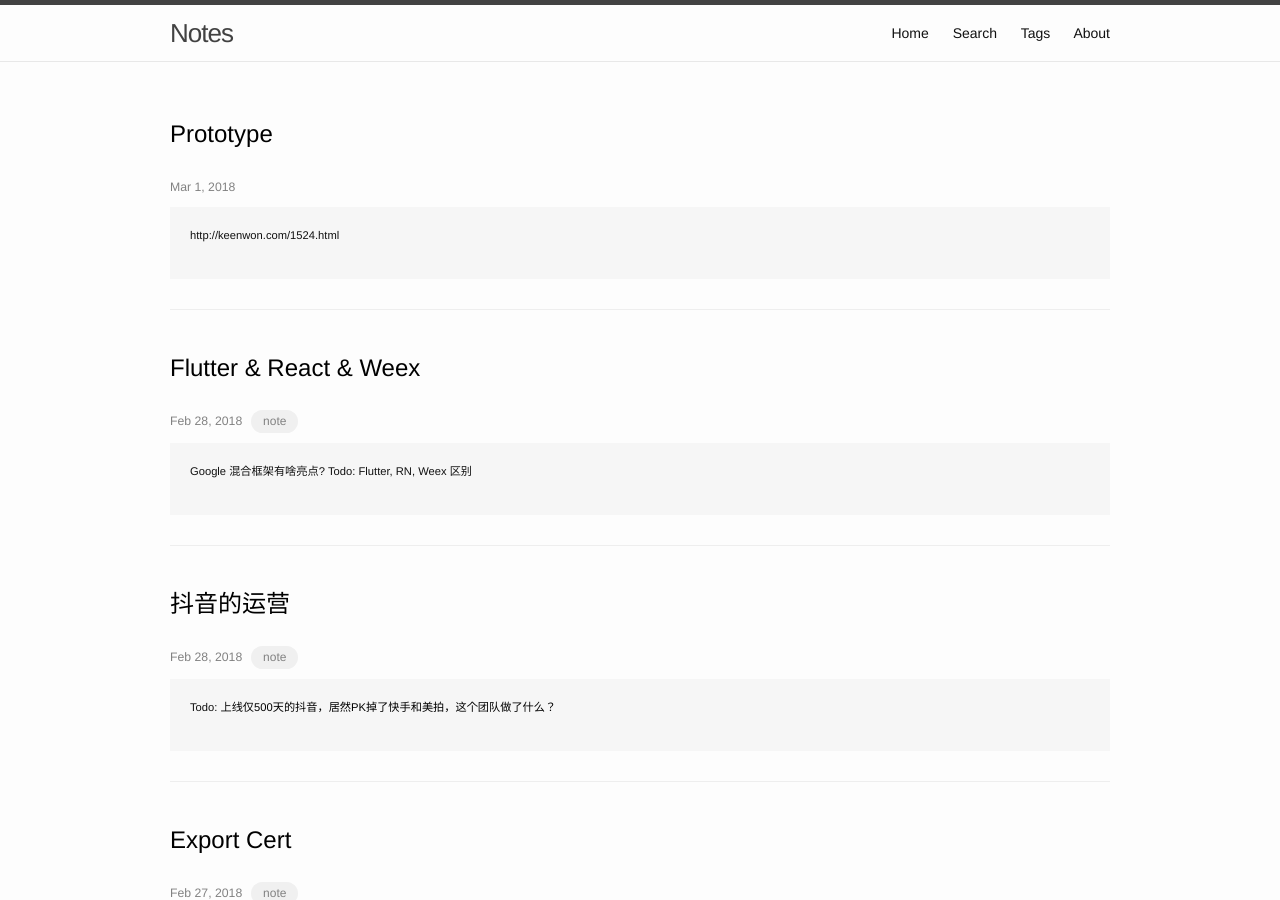
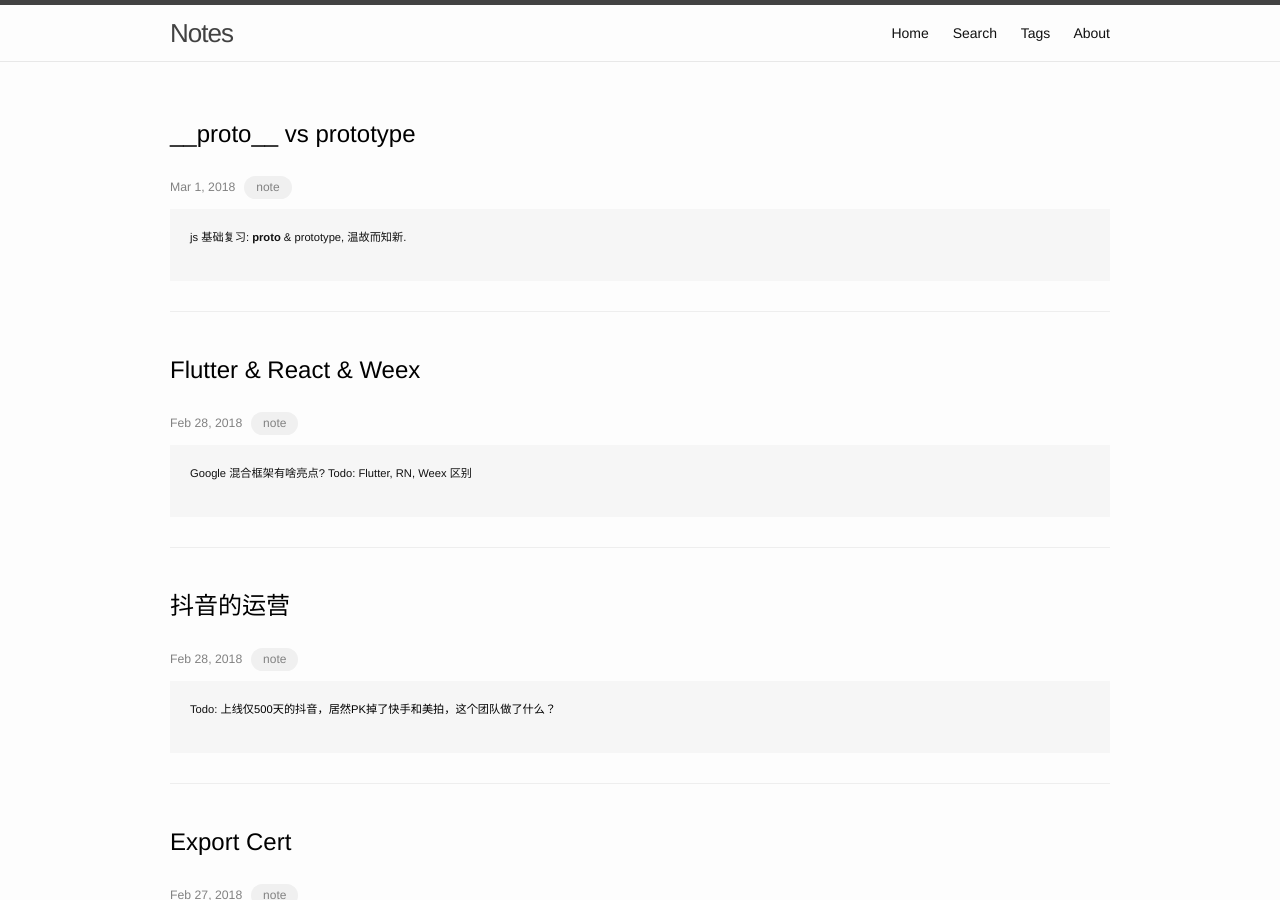
Before and after one commit to zhoukekestar/notes, a Jekyll site: the page built from index.html, in a window 1280 px wide and 900 px high. Built offline with Jekyll 4.4.1, drawn with Linux system fonts in a browser that asks for light colours; the list of posts is cut into pages by our own code; some of the changed lines change nothing that is shown.

Commit message:
update prototype

````diff
--- a/_posts/2018-01~03/2018-03-01-prototype.md
+++ b/_posts/2018-01~03/2018-03-01-prototype.md
@@ -1,5 +1,146 @@
-http://keenwon.com/1524.html
+---
+layout: post
+title:  "__proto__ vs prototype"
+date:   2018-03-01
+tags: [note]
+commentIssueId: 74
+---
+
+js 基础复习: __proto__ & prototype, 温故而知新.
+
+## ES5 继承
+
+
+![20160314212504_39150](https://user-images.githubusercontent.com/7157346/37191401-4699864c-239a-11e8-9aa6-f8f1ceeca619.png)
+
+```js
+function Super() {}
+
+function Sub() {}
+Sub.prototype = new Super();
+Sub.prototype.constructor = Sub;
+
+var sub = new Sub();
+
+console.assert(Sub.prototype.constructor === Sub) // ② true
+console.assert(sub.constructor === Sub); // ④ true
+console.assert(sub.__proto__ === Sub.prototype); // ⑤ true
+console.assert(Sub.__proto__ !== Super
+               && Sub.__proto__ === Object.__proto__); // ⑥ true this is different from ES6
+console.assert(Sub.prototype.__proto__ == Super.prototype); // ⑦ true
+console.assert(Sub.prototype instanceof Super);
+console.assert(Object.getPrototypeOf(Sub) !== Super
+               && Object.getPrototypeOf(Sub) === Object.__proto__); // this is different from ES6
+```
 
 
 
-js __proto__ vs prototype
+## ES6 继承
+
+![20160116201909_44777](https://user-images.githubusercontent.com/7157346/37191400-45033f12-239a-11e8-9d33-282135572b34.png)
+
+```js
+class Super {}
+
+class Sub extends Super {}
+
+var sub = new Sub();
+
+// sub is an empty object has no properties but object properties included `__proto__`, `constructor` and so on.
+
+console.assert(Sub.prototype.constructor === Sub); // ② true
+console.assert(sub.constructor === Sub); // ④ true
+console.assert(sub.__proto__ === Sub.prototype); // ⑤ true
+console.assert(Sub.__proto__ === Super); // ⑥ true this is different from ES5
+console.assert(Sub.prototype.__proto__ === Super.prototype); // ⑦ true
+console.assert(Sub.prototype instanceof Super);
+console.assert(Object.getPrototypeOf(Sub) === Super); // this is different from ES5
+```
+
+
+
+## Array 继承方式 ( ES5 extends Example )
+
+```js
+// Array ---> Object ---> null
+console.assert(Array.prototype.constructor === Array);
+console.assert([].constructor === Array);
+console.assert([].__proto__ === Array.prototype);
+console.assert(Array.__proto__ !== Object && Array.__proto__ === Object.__proto__);
+console.assert(Array.prototype.__proto__ === Object.prototype);
+console.assert(Array.prototype instanceof Object);
+console.assert(Object.getPrototypeOf(Array) !== Object && Object.getPrototypeOf(Array) === Object.__proto__);
+```
+
+
+
+## HTMLElement ( ES6 extends Example )
+
+```js
+// HTMLImageElement ---> HTMLElement ---> xxx
+var img = new Image();
+console.assert(HTMLImageElement.prototype.constructor === HTMLImageElement);
+console.assert(img.constructor === HTMLImageElement);
+console.assert(img.__proto__ === HTMLImageElement.prototype);
+console.assert(HTMLImageElement.__proto__ === HTMLElement);
+console.assert(HTMLImageElement.prototype.__proto__ === HTMLElement.prototype);
+console.assert(HTMLImageElement.prototype instanceof HTMLElement);
+console.assert(Object.getPrototypeOf(HTMLImageElement) === HTMLElement);
+```
+
+
+
+## new operator
+
+```Js
+var o = new Foo();
+// is equal to
+var o = new Object();
+o.__proto__ = Foo.prototype;
+Foo.call(o);
+```
+
+Hack new operator
+
+```js
+function new(clazz) {
+    var o = new Object();
+    o.__proto__ = Clazz.prototype;
+    Clazz.call(o);
+    return o;
+}
+```
+
+
+
+## Babel loose mode
+
+Enable babel loose will effects `HTMLDivElement.__proto__ === HTMLElement`
+
+The answer is **NO**. [See babel source code](https://github.com/babel/babel/blob/4da3f3bc64841e0b4b7906c6c26af73920264095/packages/babel-helpers/src/helpers.js#L439)
+
+![](https://user-images.githubusercontent.com/7157346/37185467-6f948b60-237b-11e8-9b3b-6eda32a4527b.png)
+
+
+
+## Conclusion
+
+How to detect whether a Sub-Class inherits a Super-Class whitout new Sub-Class ?
+
+ES5 Syntax
+
+* `Sub.prototype.__proto__ === Super.prototype`
+* `Sub.prototype instanceof Super`
+
+ES6 Syntax (or Babel)
+
+* `Sub.prototype.__proto__ === Super.prototype `
+* `Sub.prototype instanceof Super`
+* `Sub.__proto__ === Super`
+* `Object.getPrototypeOf(Sub) === Super`
+
+## References
+
+* [Inheritance_and_the_prototype_chain](https://developer.mozilla.org/zh-CN/docs/Web/JavaScript/Inheritance_and_the_prototype_chain)
+* [ES5和ES6中的继承](http://keenwon.com/1524.html)
+* [理解prototype、proto和constructor等关系](https://alexzhong22c.github.io/2017/08/08/js-proto/)
````
